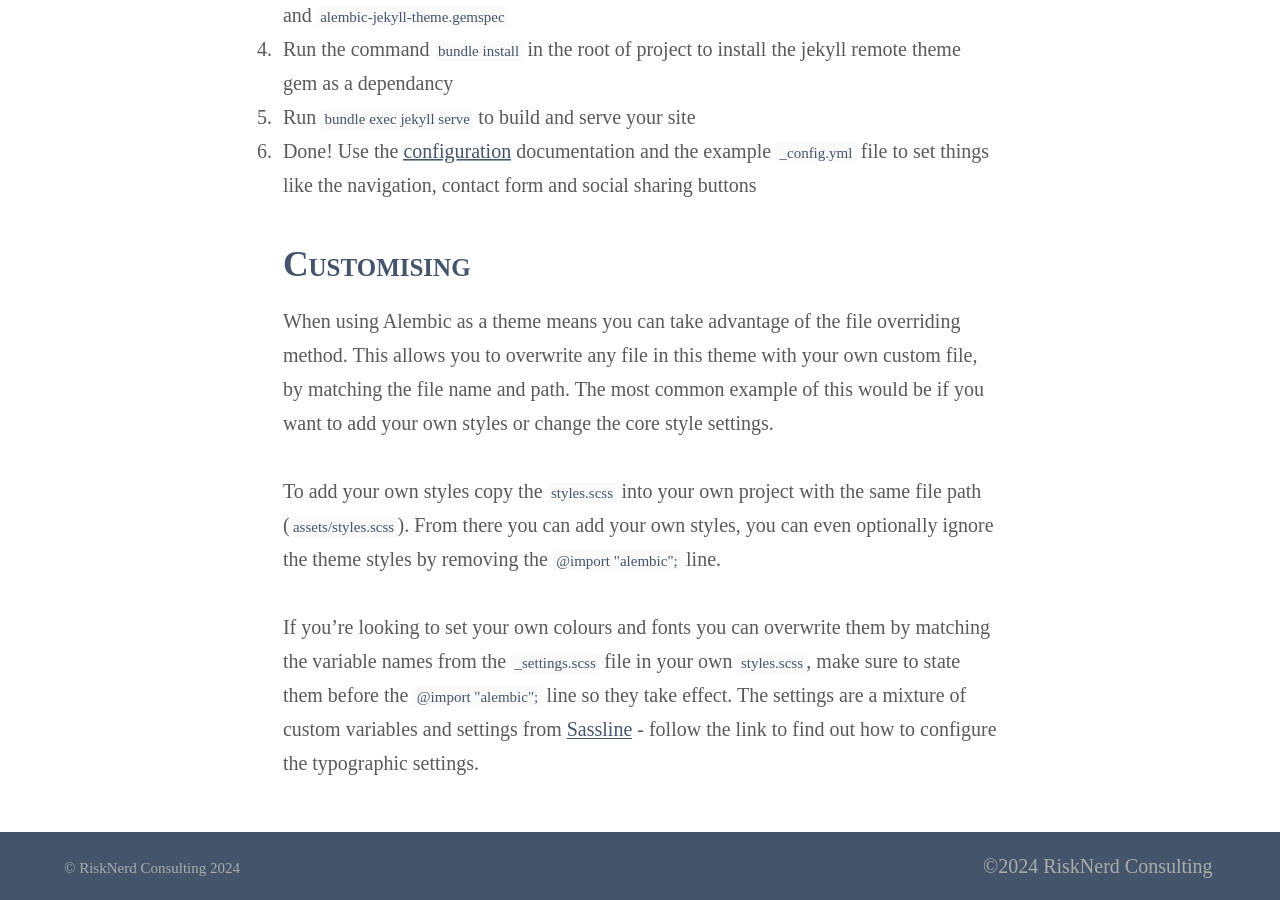
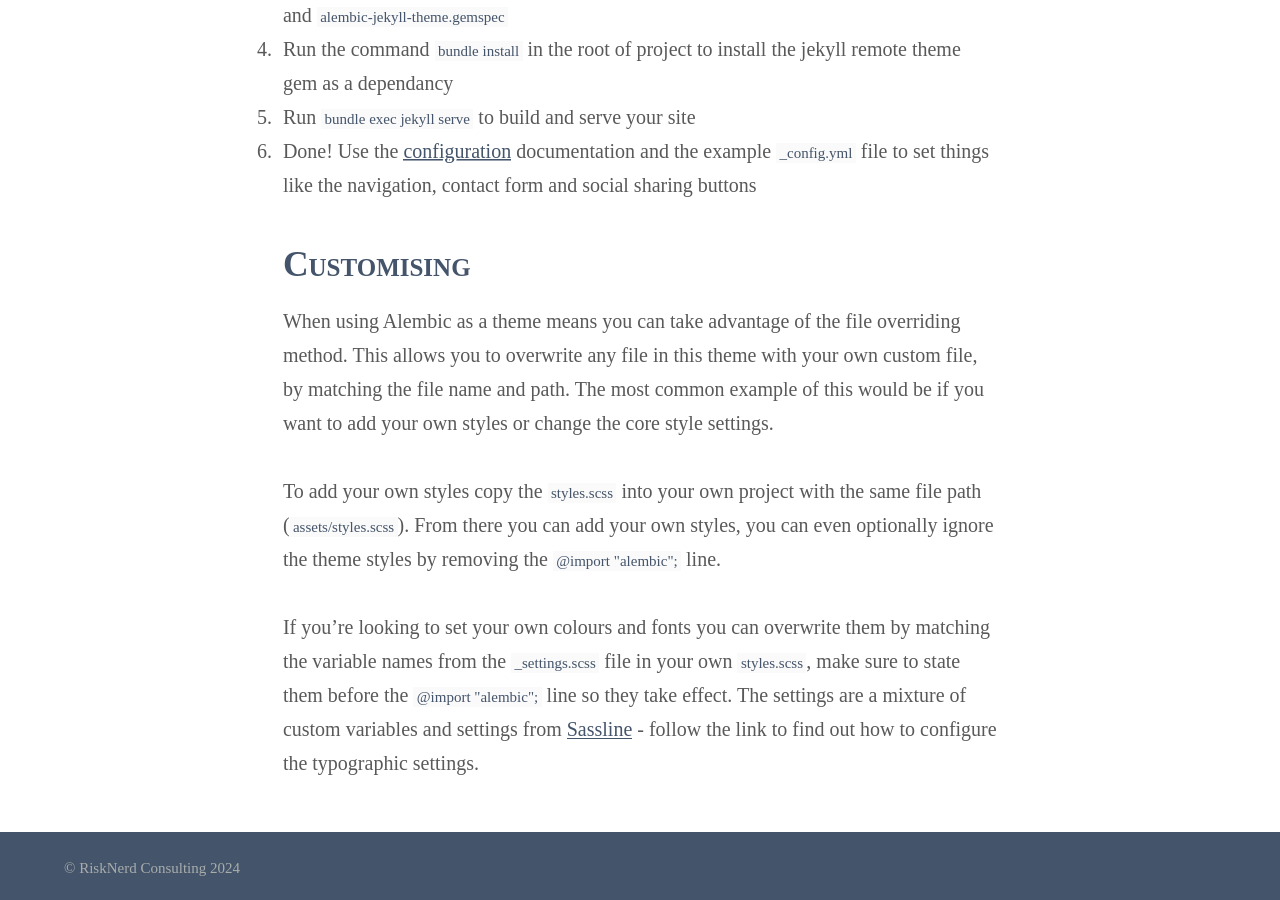
Before and after one commit to mattddickinson/risknerd, a Jekyll site: the page built from index.md, in a window 1280 px wide and 900 px high, scrolled down 4381 px. Built offline with Jekyll 4.4.1, drawn with Linux system fonts in a browser that asks for light colours; some web fonts are replaced.

Commit message:
Update _config.yml

```diff
--- a/_config.yml
+++ b/_config.yml
@@ -100,7 +100,6 @@ url: "https://mattddickinson.github.io" # Site url, also used in jekyll-seo-tag
 baseurl: "/risknerd"
 repo: "https://github.com/mattddickinson/risknerd/"
 email: "info@risknerd.ca"
-# disqus: "alembic-1" # Blog post comments, uncomment the option and set the site ID from your Disqus account
 # google_analytics: ''
 # google_analytics_anonymize_ip: ''
 # service_worker: false # Will turn off the service worker if set to false
@@ -132,8 +131,8 @@ navigation_header:
 
 
 navigation_footer:
-- title: ©2024 RiskNerd Consulting
-  url: https://mattddickinson.github.io/risknerd/
+- title:
+  url: /
 
 social_links: # Appears in sidebar. Set the urls then uncomment and comment out as desired
   Twitter: https://twitter.com/DavidDarnes
```
